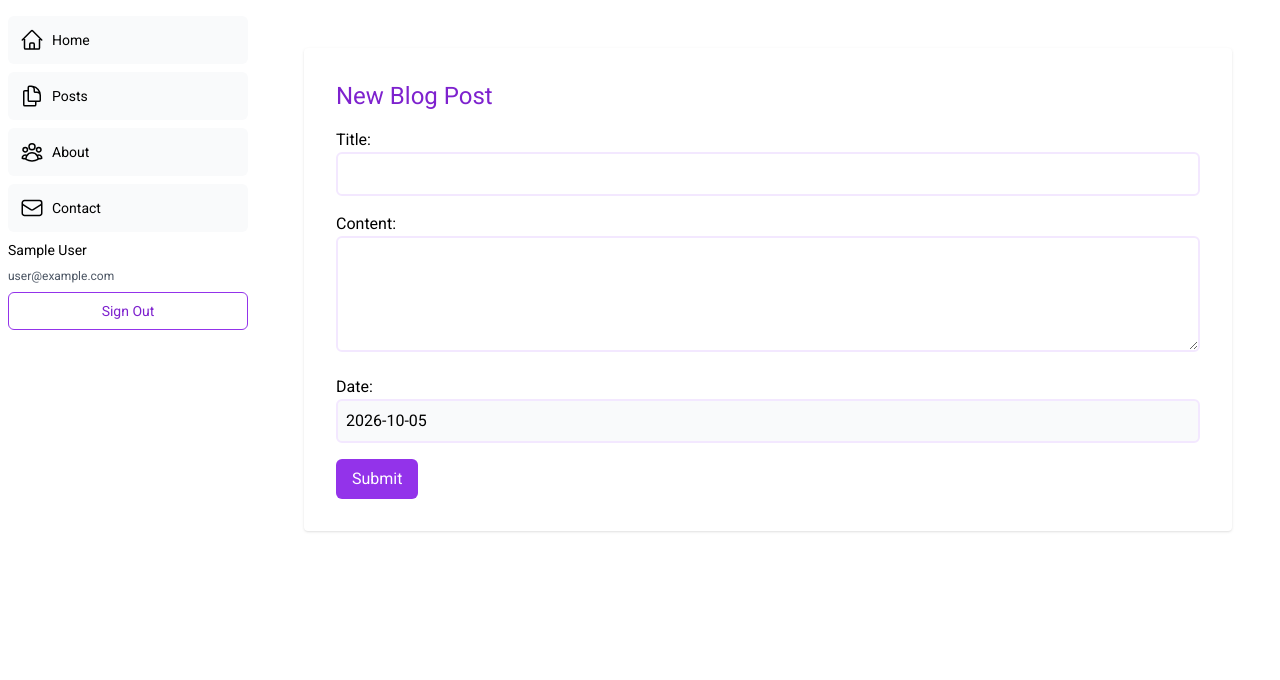
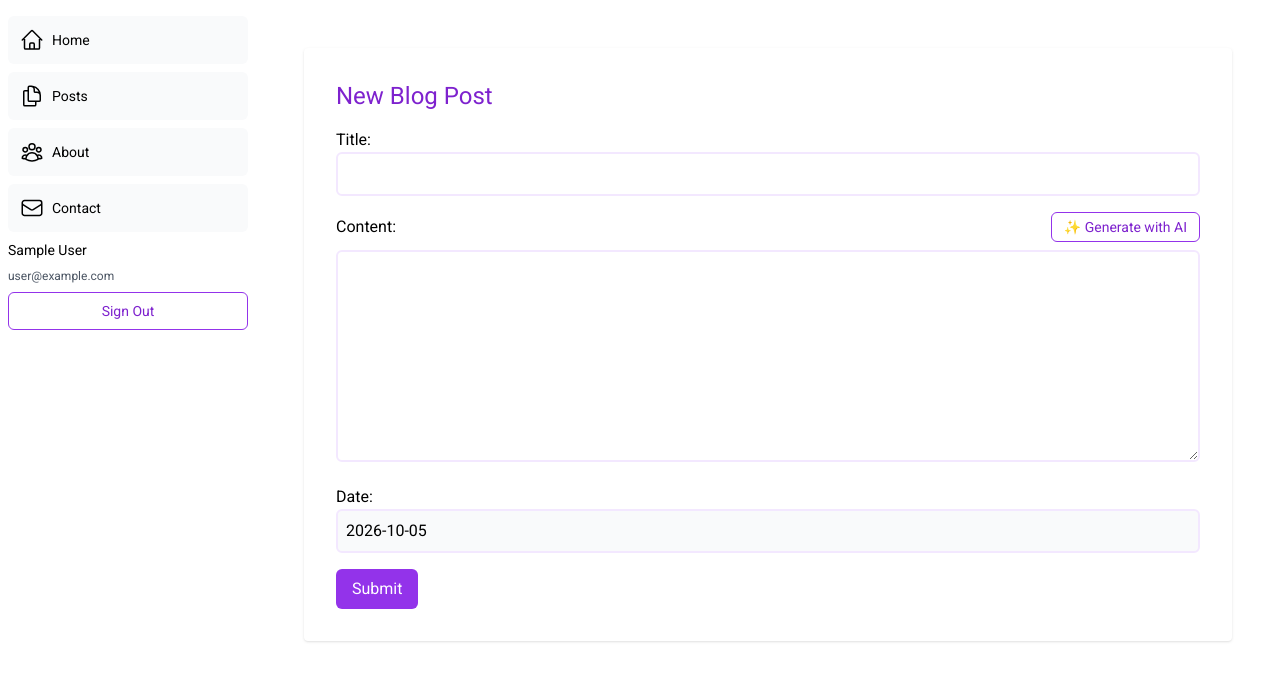
Before and after one commit to jrd59501/nextjs-blog, a Next.js app: page /blog/post/insert in a window 1280 px wide. Shown: the top 680 px of the page. Built offline with nearby package versions, Linux system fonts and the light colour scheme; no server answers; sample sign-in values are in the browser's storage.

Commit message:
final: login and ai

```diff
--- /dev/null
+++ b/src/app/api/generate/route.ts
@@ -0,0 +1,70 @@
+import { NextResponse } from 'next/server';
+import { auth } from '../../../../auth.config';
+
+// POST /api/generate → asks Gemini to write a blog post from a title
+export async function POST(request: Request) {
+  // Only logged-in users can use the AI (protects our free quota)
+  const session = await auth();
+  if (!session?.user) {
+    return NextResponse.json({ error: 'You need to sign in first' }, { status: 401 });
+  }
+
+  // Get the title from the form
+  const body = await request.json();
+  const title = body.title;
+
+  if (!title) {
+    return NextResponse.json({ error: 'Please type a title first' }, { status: 400 });
+  }
+
+  // Check the key is loaded
+  if (!process.env.GEMINI_API_KEY) {
+    console.log('Gemini error: GEMINI_API_KEY is missing from .env.local');
+    return NextResponse.json({ error: 'Missing API key' }, { status: 500 });
+  }
+
+  try {
+    // Ask Gemini to write the post (the key stays on the server)
+    const response = await fetch(
+      'https://generativelanguage.googleapis.com/v1beta/openai/chat/completions',
+      {
+        method: 'POST',
+         signal: AbortSignal.timeout(30000), // stop waiting after 30 seconds
+        headers: {
+          'Content-Type': 'application/json',
+          Authorization: 'Bearer ' + process.env.GEMINI_API_KEY,
+        },
+        body: JSON.stringify({
+          model: 'gemini-3.7-flash',
+          reasoning_effort: 'low',
+          messages: [
+            {
+              role: 'system',
+              content: 'You write short, friendly blog posts. Keep it under 150 words. Plain text only, no markdown.',
+            },
+            {
+              role: 'user',
+              content: 'Write a blog post titled: ' + title,
+            },
+          ],
+        }),
+      }
+    );
+
+    // If Google said no, print the reason in the terminal
+    if (!response.ok) {
+      const errorText = await response.text();
+      console.log('Gemini error:', response.status, errorText);
+      return NextResponse.json({ error: 'The AI could not write the post' }, { status: 500 });
+    }
+
+    // Pull the text out of the AI's answer
+    const data = await response.json();
+    const text = data.choices[0].message.content;
+
+    return NextResponse.json({ content: text }, { status: 200 });
+  } catch (error) {
+    console.log('Gemini error (crash):', error);
+    return NextResponse.json({ error: 'The AI could not write the post' }, { status: 500 });
+  }
+}
--- a/src/app/blog/post/insert/new-post-form.tsx
+++ b/src/app/blog/post/insert/new-post-form.tsx
@@ -9,9 +9,33 @@ export default function Page() {
   const [title, setTitle] = useState('');
   const [content, setContent] = useState('');
   const [error, setError] = useState('');
+  const [generating, setGenerating] = useState(false);
 
-  // Today's date, like 2026-10-05
+  // Today's date, like 2026-10-07
   const date = new Date().toISOString().slice(0, 10);
+
+  // Ask the AI to write the content based on the title
+  async function handleGenerate() {
+    setError('');
+    setGenerating(true);
+
+    const response = await fetch('/api/generate', {
+      method: 'POST',
+      headers: { 'Content-Type': 'application/json' },
+      body: JSON.stringify({ title: title }),
+    });
+
+    if (response.ok) {
+      const data = await response.json();
+      setContent(data.content); // put the AI text in the Content box
+    } else if (response.status === 400) {
+      setError('Type a title first, then click Generate.');
+    } else {
+      setError('The AI could not write the post. Try again.');
+    }
+
+    setGenerating(false);
+  }
 
   async function handleSubmit(e: React.FormEvent<HTMLFormElement>) {
     e.preventDefault(); // stop the page from reloading
@@ -28,7 +52,6 @@ export default function Page() {
       router.push('/blog/posts');
       router.refresh();
     } else if (response.status === 401) {
-      // Not logged in
       setError('You need to sign in to add a post.');
     } else {
       setError('Something went wrong. Try a different title.');
@@ -54,13 +77,23 @@ export default function Page() {
         </div>
 
         <div>
-          <label htmlFor="content" className="block font-medium">Content:</label>
+          <div className="flex items-center justify-between">
+            <label htmlFor="content" className="block font-medium">Content:</label>
+            <button
+              type="button"
+              onClick={handleGenerate}
+              disabled={generating}
+              className="text-sm border border-purple-600 text-purple-700 px-3 py-1 rounded-md hover:bg-purple-100 disabled:opacity-50"
+            >
+              {generating ? 'Writing...' : '✨ Generate with AI'}
+            </button>
+          </div>
           <textarea
             id="content"
-            rows={4}
+            rows={8}
             value={content}
             onChange={(e) => setContent(e.target.value)}
-            className="w-full border-2 border-purple-100 p-2 rounded-md focus:border-purple-200 focus:outline-none"
+            className="w-full mt-2 border-2 border-purple-100 p-2 rounded-md focus:border-purple-200 focus:outline-none"
           ></textarea>
         </div>
 
```
